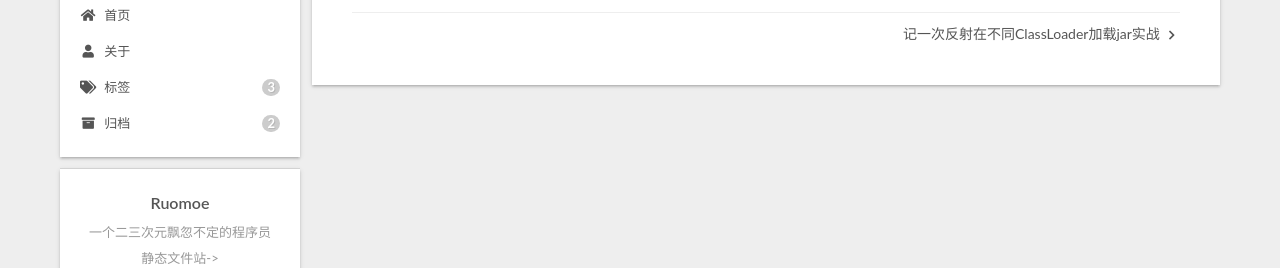
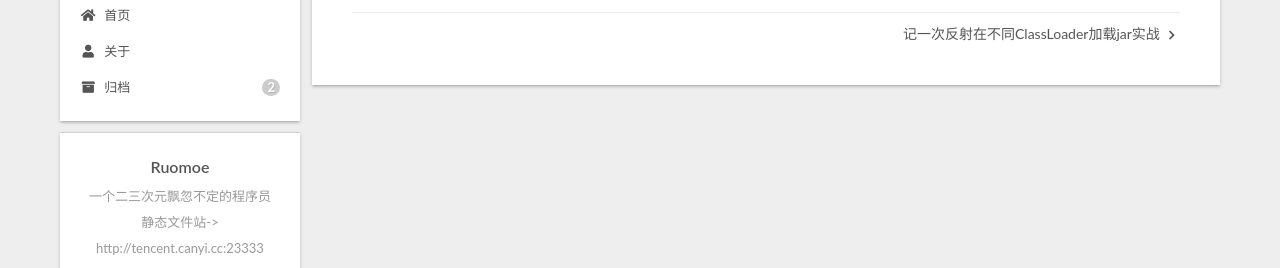
Before and after one commit to Ruomoe/Ruomoe.github.io, a plain HTML site: page 2021/06/15/first-test/index.html in a window 1280 px wide. Shown: the part 341-609 px from the top of the page. Drawn offline with Linux system fonts and the light colour scheme; some packages are replaced by stand-ins of ours; a script that the page names is missing.

Commit message:
Site updated: 2021-06-15 19:08:36

```diff
--- a/2021/06/15/first-test/index.html
+++ b/2021/06/15/first-test/index.html
@@ -125,11 +125,6 @@
         <li class="menu-item menu-item-about">
 
     <a href="/about/" rel="section"><i class="fa fa-user fa-fw"></i>关于</a>
-
-  </li>
-        <li class="menu-item menu-item-tags">
-
-    <a href="/tags/" rel="section"><i class="fa fa-tags fa-fw"></i>标签<span class="badge">3</span></a>
 
   </li>
         <li class="menu-item menu-item-archives">
```
Also changed, not shown: 2021/06/15/记一次反射在不同ClassLoader加载jar实战/index.html (+0 -5 lines), about/index.html (+0 -5 lines), archives/2021/06/index.html (+0 -5 lines), archives/2021/index.html (+0 -5 lines), archives/index.html (+0 -5 lines), index.html (+0 -5 lines), tags/First/index.html (+0 -5 lines), tags/Hello-world/index.html (+0 -5 lines), tags/Java/index.html (+0 -5 lines).
